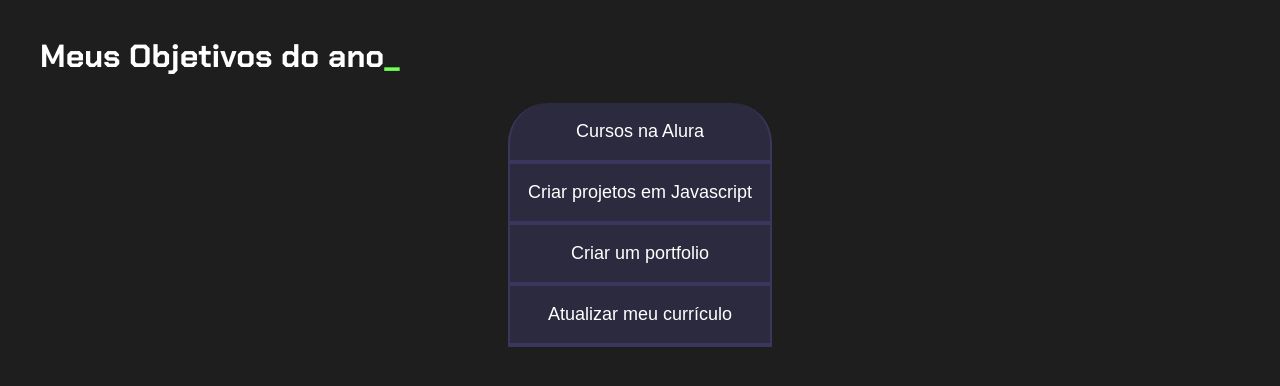
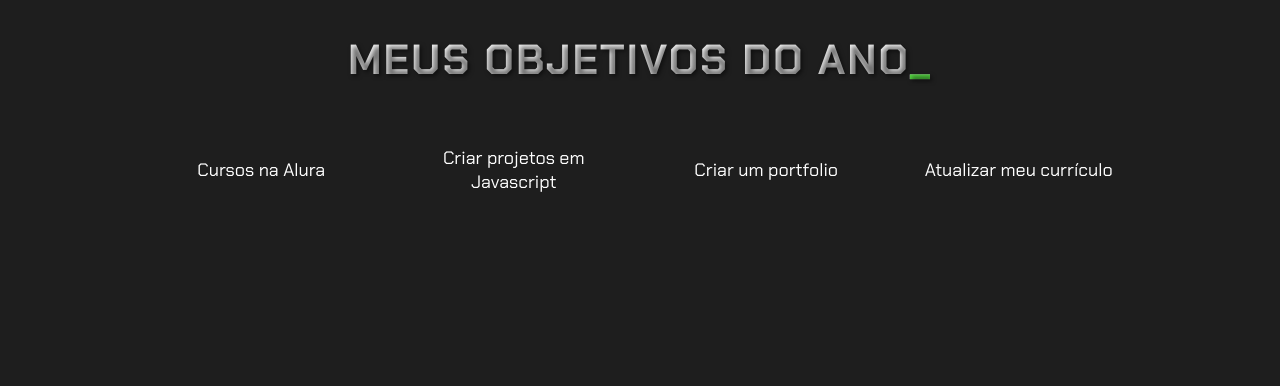
Before and after one commit to GugaaANT/celinaholic, a plain HTML site: page index.html in a window 1280 px wide. Drawn offline with Linux system fonts and the light colour scheme.

Commit message:
AMO A CELINA

```diff
--- a/style.css
+++ b/style.css
@@ -7,55 +7,90 @@
     --botao-ativo: #3A375E;
     --botao-inativo: rgba(58, 55, 94, 0.5);
     --texto-fundo: rgba(58, 55, 94, 0.3);
+    --transicao: 0.3s ease;
 }
 
 body {
     background-color: var(--cor-de-fundo);
     color: var(--branco);
     font-family: 'Chakra Petch', sans-serif;
+    margin: 0;
+    display: flex;
+    flex-direction: column;
+    align-items: center;
+    min-height: 100vh;
 }
-
 
 .conteudo-principal {
     display: flex;
     flex-direction: column;
-    justify-content: center;
     align-items: center;
-    max-width: 1200px;
+    max-width: 1000px;
     width: 100%;
-    margin: 0 auto;
+    padding: 0;
 }
 
 .titulo-principal {
-    text-align: left;
-    width: 100%;
-    font-size: 32px;
+    text-align: center;
+    font-size: 42px;
+    font-weight: 700;
+    margin: 2rem 0;
+    text-transform: uppercase;
+    letter-spacing: 2px;
+    text-shadow: 2px 2px 4px rgba(0, 0, 0, 0.5);
+    background: linear-gradient(180deg, var(--branco) 0%, #ccc 100%);
+    -webkit-background-clip: text;
+    -webkit-text-fill-color: transparent;
+    order: 1;
 }
 
 .titulo-principal span {
-    color: var(--verde);
+    background: linear-gradient(180deg, var(--verde) 0%, #4ecb3d 100%);
+    -webkit-background-clip: text;
+    -webkit-text-fill-color: transparent;
+    display: inline-block;
+}
+
+.botoes {
+    display: flex;
+    flex-direction: row;
+    justify-content: center;
+    width: 100%;
+    gap: 10px;
+    order: 2;
+    margin-bottom: 2rem;
 }
 
 .botao {
-    font-family: "Crakra Petch", sans-serif;
-    background-color: var(--botao-inativo);
+    font-family: 'Chakra Petch', sans-serif;
+    background-color: transparent;
     color: var(--branco);
-    display: flex;
-    justify-content: center;
-    padding: 1em;
+    border: none;
+    border-bottom: 4px solid transparent;
+    padding: 1.5em 1em;
     font-size: 18px;
-    align-items: center;
-    width: 100%;
-    border-bottom: 4px solid var(--botao-ativo);
-    border-left: 2px solid var(--botao-ativo);
-    border-right: 2px solid var(--botao-ativo);
-    border-top: none;
+    cursor: pointer;
+    transition: var(--transicao);
+    text-align: center;
+    outline: none;
+    flex: 1;
+    min-width: 120px;
+}
+
+
+.botao:hover {
+    background-color: var(--botao-ativo);
+    transform: translateY(-2px);
+}
+
+
+.botao.ativo {
+    background-color: var(--botao-ativo);
+    border-bottom: 4px solid var(--verde) !important;
+    color: var(--verde);
+    font-weight: bold;
 }
 
 .botao:first-child {
-    border-radius: 40px 40px 0 0;
+    border-radius: 8px;
 }
-
-.botoes {
-    display: block;
-}
```
Also changed, not shown: main.js (added, +13 -0 lines).
